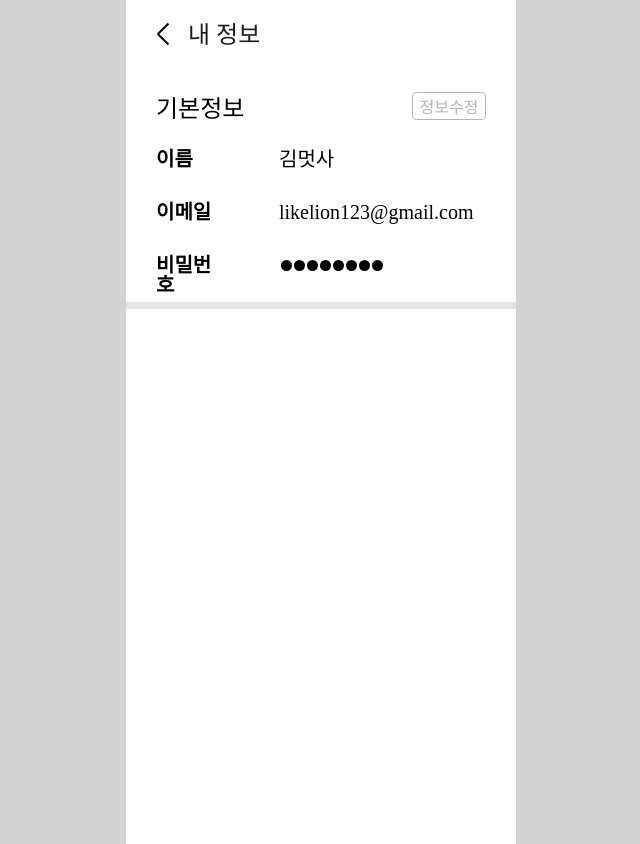
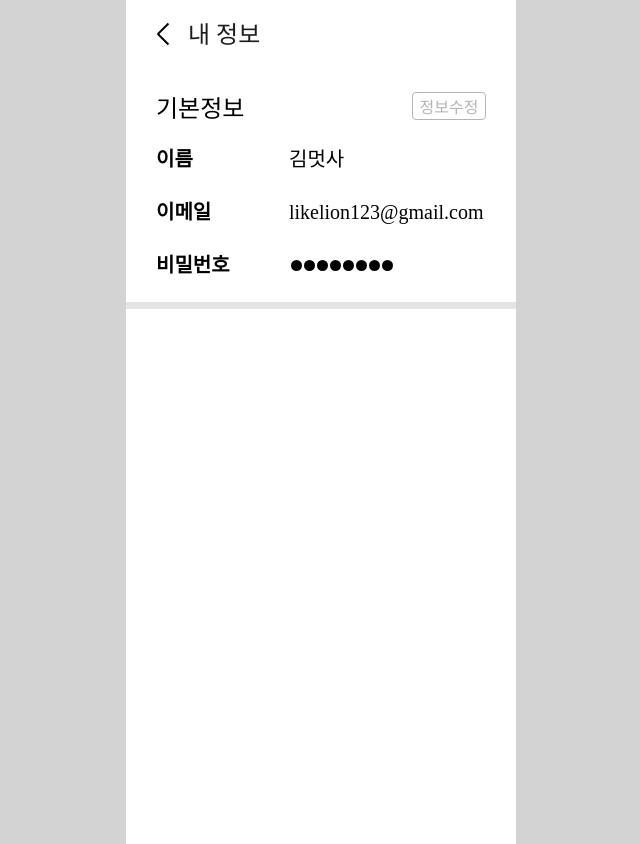
Before and after one commit to Likelion-Inha-10/Duckku-fe, a React (Create React App) app: page /my-inform in a window 1280 px wide. Shown: the whole page, without its empty margins (319-959 px from the left). Built offline with nearby package versions, Linux system fonts and the light colour scheme; a web font is replaced by a local one.

Commit message:
fix: 필요없는 폰트 제거 및 줄밀림 방지 추가

```diff
--- a/src/pages/MyFixInform/index.jsx
+++ b/src/pages/MyFixInform/index.jsx
@@ -14,7 +14,6 @@ const PersonalBox = styled.div`
 
 //정보 수정 content
 const FixInformBox = styled.div`
-  font-family: 'Pretendard';
   font-style: normal;
   font-weight: 400;
   font-size: 20px;
@@ -40,7 +39,6 @@ const FixWrap = styled.div`
 const SetTitleBox = styled.div`
   width: 120px;
   height: 24px;
-  font-family: 'Pretendard';
   font-style: normal;
   font-weight: 400;
   font-size: 16px;
@@ -53,7 +51,6 @@ const SetTitleBox = styled.div`
 const FixContentBox = styled.div`
   height: 24px;
   width: 218px;
-  font-family: 'Pretendard';
   font-style: normal;
   font-weight: 400;
   font-size: 16px;
--- a/src/pages/MyInform/index.jsx
+++ b/src/pages/MyInform/index.jsx
@@ -14,7 +14,6 @@ const PersonalBox = styled.div`
 
 //기본정보 content
 const MyInformBox = styled.div`
-  font-family: "Pretendard";
   font-style: normal;
   font-weight: 400;
   font-size: 24px;
@@ -30,7 +29,6 @@ const InformBox = styled.div`
   border: 0.911215px solid rgba(114, 105, 105, 0.5);
   border-radius: 4.55607px;
   text-align: center;
-  font-family: "Pretendard";
   font-style: normal;
   font-weight: 400;
   font-size: 16px;
@@ -46,21 +44,20 @@ const SetWrap = styled.div`
 
 // 타이틀을 가지는 div
 const SetTitleBox = styled.div`
-  width: 101px;
+  width: 111px;
   height: 24px;
-  font-family: "Pretendard";
   font-style: normal;
   font-weight: 700;
   font-size: 20px;
   color: #000000;
   padding-left: 30px;
   padding-top: 5px;
+  word-break: keep-all;
 `;
 
 // 수정된 정보를 받는 div
 const SetContentBox = styled.div`
   height: 24px;
-  font-family: "Pretendard";
   font-style: normal;
   font-weight: 400;
   font-size: 20px;
--- a/src/pages/MyPage/index.jsx
+++ b/src/pages/MyPage/index.jsx
@@ -24,7 +24,6 @@ const InformBox = styled.div`
   border: 0.911215px solid rgba(114, 105, 105, 0.5);
   border-radius: 4.55607px;
   text-align: center;
-  font-family: 'Pretendard';
   font-style: normal;
   font-weight: 400;
   font-size: 16px;
@@ -39,7 +38,6 @@ const EmailBox = styled.div`
 
 //e-mail 내용
 const EmailContent = styled.div`
-  font-family: 'Pretendard';
   font-style: normal;
   font-weight: 400;
   font-size: 16px;
@@ -67,7 +65,6 @@ const ListBox2 = styled.div`
 
 // 마이페이지 목록 content
 const ListContent = styled.div`
-  font-family: 'Pretendard';
   font-style: normal;
   font-weight: 400;
   font-size: 20px;
--- a/src/pages/PurchaseHistory/index.jsx
+++ b/src/pages/PurchaseHistory/index.jsx
@@ -19,7 +19,6 @@ const PurchaseContent = styled.div`
   display: flex;
   margin-left: 30px;
   margin-top: 10px;
-  font-family: 'Pretendard';
   font-style: normal;
   font-weight: 400;
   font-size: 16px;
@@ -41,7 +40,6 @@ const DateContent = styled.div`
   height: 17px;
   margin-left: 30px;
   margin-top: 17px;
-  font-family: 'Pretendard';
   font-style: normal;
   font-weight: 400;
   font-size: 14px;
@@ -55,7 +53,6 @@ const TimeContent = styled.div`
   height: 17px;
   margin-left: 40px;
   margin-top: 17px;
-  font-family: 'Pretendard';
   font-style: normal;
   font-weight: 400;
   font-size: 14px;
@@ -69,7 +66,6 @@ const OrderNumber = styled.div`
   height: 17px;
   margin-left: 30px;
   margin-top: 7px;
-  font-family: 'Pretendard';
   font-style: normal;
   font-weight: 400;
   font-size: 14px;
```
